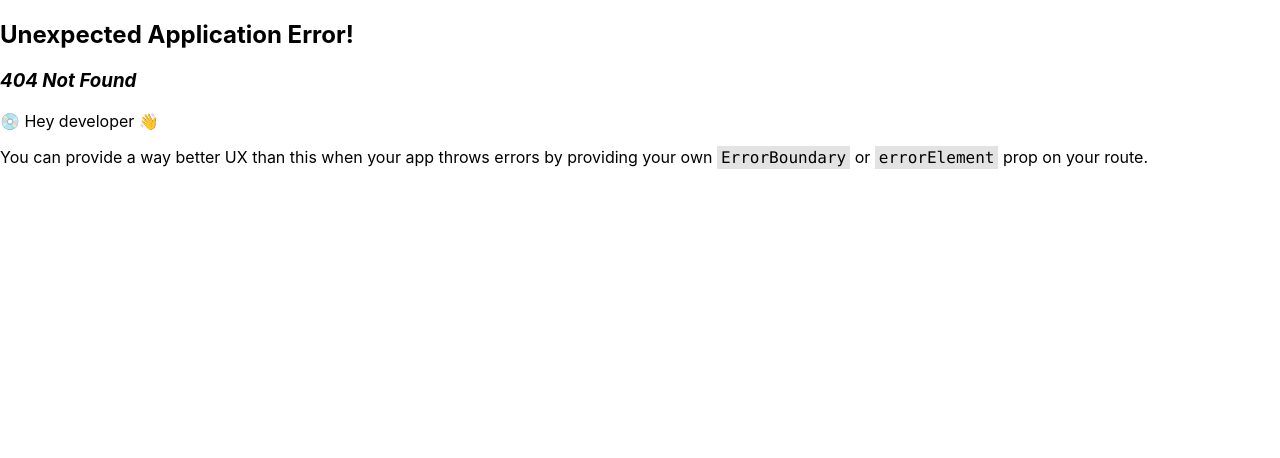
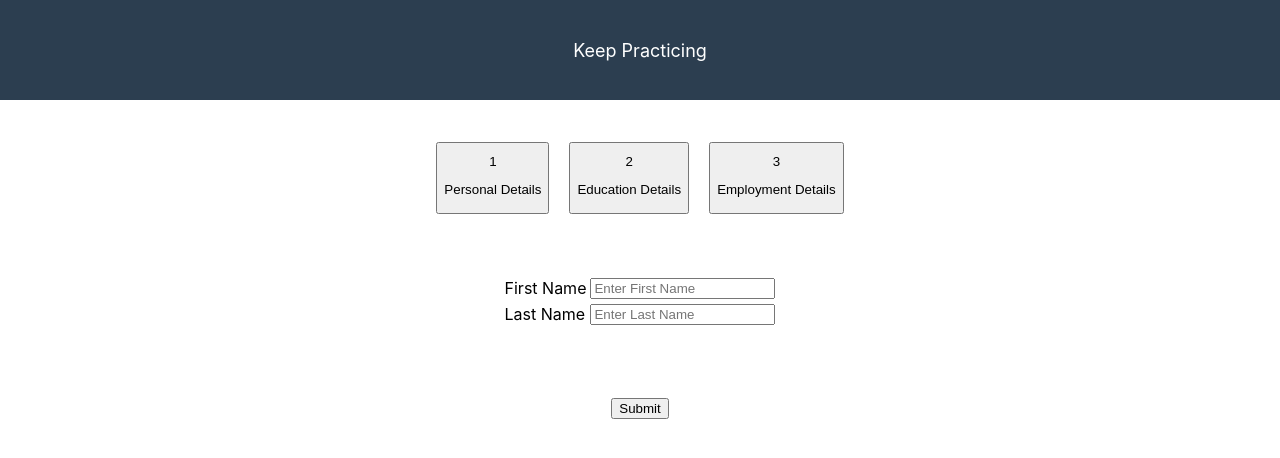
Before and after one commit to rahul4code/JSnippet, a React (Create React App) app: page /stepperForm in a window 1280 px wide. Before the commit this address had no page. Shown: the top 458 px of the page. Built offline with nearby package versions, Linux system fonts and the light colour scheme.

Commit message:
Implemented dynamic form with context

```diff
--- a/src/index.js
+++ b/src/index.js
@@ -12,6 +12,7 @@ import ThemeNumber from "./useMemo/ThemeNumber";
 import Container from "./useContext/Container";
 import ThunkContainer from "./redux-toolkit/ThunkContainer";
 import { Pagination } from "./pagination";
+import Registration from "./stepperForm/App";
 
 const appRouter = createBrowserRouter([
   {
@@ -50,6 +51,10 @@ const appRouter = createBrowserRouter([
         path: "/pagination",
         element: <Pagination />,
       },
+      {
+        path: "/stepperForm",
+        element: <Registration />,
+      },
     ],
   },
 ]);
--- /dev/null
+++ b/src/stepperForm/App.jsx
@@ -0,0 +1,20 @@
+import React, { useContext, useEffect, useState } from "react";
+import Registration from "./Registration";
+import UserContext from "./context/User";
+
+const App = () => {
+  const userRegistration = useContext(UserContext);
+  const [formData, setFormData] = useState(userRegistration);
+
+  useEffect(() => {
+    console.log(formData, "Testing Form data");
+  }, []);
+
+  return (
+    <UserContext.Provider value={{ formData, setFormData }}>
+      <Registration />
+    </UserContext.Provider>
+  );
+};
+
+export default App;
--- /dev/null
+++ b/src/stepperForm/Registration.jsx
@@ -0,0 +1,75 @@
+import React, { useState, useContext } from "react";
+import Stepper from "./components/Stepper";
+import Form from "./components/Form";
+import UserContext from "./context/User";
+
+const registrationUI = {
+  personalDetails: [
+    {
+      label: "First Name",
+      inputType: "text",
+    },
+    {
+      label: "Last Name",
+      inputType: "text",
+    },
+  ],
+  educationDetails: [
+    {
+      label: "Class 10th Percentage",
+      inputType: "text",
+    },
+    {
+      label: "Class 12th Percentage",
+      inputType: "text",
+    },
+  ],
+  employmentDetails: [
+    {
+      label: "Company Name",
+      inputType: "text",
+    },
+    {
+      label: "Current CTC",
+      inputType: "number",
+    },
+  ],
+  addressDetails: [
+    {
+      label: "House Number",
+      inputType: "number",
+    },
+    {
+      label: "Street Name",
+      inputType: "text",
+    },
+  ],
+};
+
+const Registration = () => {
+  const { formData, setFormData } = useContext(UserContext);
+  // const { activeStepper, registrationDetails } = formData;
+  // console.log(activeStepper, registrationData, "settings");
+  // const [currentForm, setCurrentForm] = useState("personalDetails");
+  // const [formLayout, setFormLayout] = useState(registrationUI[currentForm]);
+
+  const handleFormType = (name) => {
+    setFormData({ ...formData, activeStepper: name });
+  };
+
+  // const handleSubmit = () => {
+  //   console.log("");
+  // };
+
+  return (
+    <div style={{ display: "grid", placeItems: "center", rowGap: "50px" }}>
+      <Stepper handleFormType={handleFormType} />
+      <Form />
+      <button style={{ marginTop: "20px" }} onClick={""}>
+        Submit
+      </button>
+    </div>
+  );
+};
+
+export default Registration;
--- /dev/null
+++ b/src/stepperForm/components/Form.jsx
@@ -0,0 +1,48 @@
+import React from "react";
+import { useContext } from "react";
+import userContext from "../context/User";
+
+const Form = () => {
+  const { formData, setFormData } = useContext(userContext);
+  const { registrationDetails, activeStepper } = formData;
+
+  console.log(formData, registrationDetails, ":Registration");
+
+  return (
+    <div>
+      <table>
+        {registrationDetails[activeStepper].map((item, index) => {
+          return (
+            <tr>
+              <td>{item.label}</td>
+              <td>
+                <input
+                  type={item.inputType}
+                  placeholder={`Enter ${item.label}`}
+                  value={item.value}
+                  onChange={(e) =>
+                    setFormData({
+                      ...formData,
+                      registrationDetails: {
+                        ...registrationDetails,
+                        [activeStepper]: registrationDetails[
+                          activeStepper
+                        ]?.map((detail, ind) =>
+                          ind === index
+                            ? { ...detail, value: e.target.value }
+                            : detail
+                        ),
+                      },
+                    })
+                  }
+                />
+              </td>
+            </tr>
+          );
+        })}
+      </table>
+    </div>
+  );
+};
+
+export default Form;
--- /dev/null
+++ b/src/stepperForm/components/Stepper.jsx
@@ -0,0 +1,39 @@
+import React from "react";
+
+const stepper = [
+  {
+    icon: "",
+    formHeading: "Personal Details",
+    formType: "personalDetails",
+  },
+  {
+    icon: "",
+    formHeading: "Education Details",
+    formType: "educationDetails",
+  },
+  {
+    icon: "",
+    formHeading: "Employment Details",
+    formType: "employmentDetails",
+  },
+];
+
+const Stepper = ({ handleFormType }) => {
+  return (
+    <div style={{ display: "flex", justifyContent: "center" }}>
+      {stepper.map((item, index) => {
+        return (
+          <button
+            style={{ paddingTop: "10px", margin: "10px" }}
+            onClick={() => handleFormType(item?.formType)}
+          >
+            <div>{index + 1}</div>
+            <p>{item.formHeading}</p>
+          </button>
+        );
+      })}
+    </div>
+  );
+};
+
+export default Stepper;
--- /dev/null
+++ b/src/stepperForm/context/User.js
@@ -0,0 +1,45 @@
+import { createContext } from "react";
+
+const UserContext = createContext({
+  activeStepper: "personalDetails",
+  registrationDetails: {
+    personalDetails: [
+      {
+        label: "First Name",
+        inputType: "text",
+        value: "",
+      },
+      {
+        label: "Last Name",
+        inputType: "text",
+        value: "",
+      },
+    ],
+    educationDetails: [
+      {
+        label: "Class 10th Percentage",
+        inputType: "text",
+        value: "",
+      },
+      {
+        label: "Class 12th Percentage",
+        inputType: "text",
+        value: "",
+      },
+    ],
+    employmentDetails: [
+      {
+        label: "Company Name",
+        inputType: "text",
+        value: "",
+      },
+      {
+        label: "Current CTC",
+        inputType: "number",
+        value: "",
+      },
+    ],
+  },
+});
+
+export default UserContext;
```
